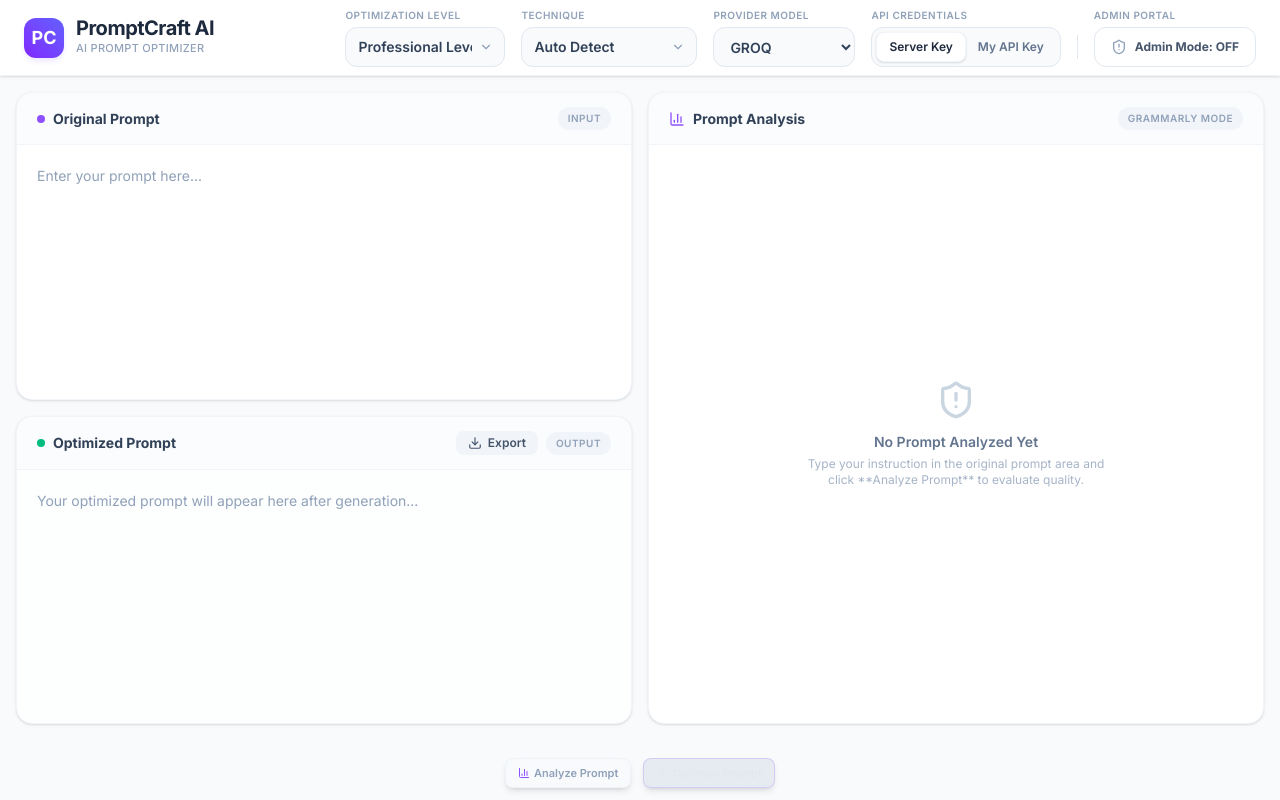
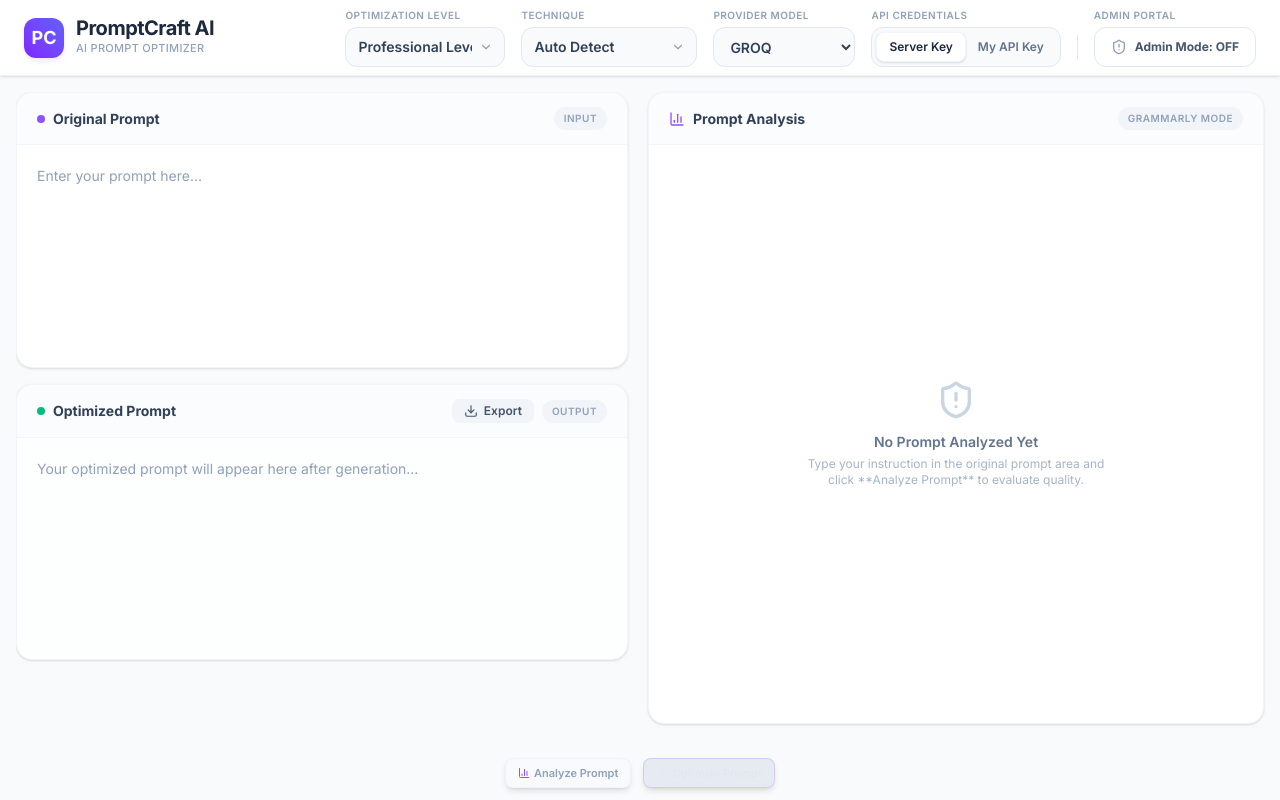
Before and after one commit to dipk6545/AI-Prompt-Generator, a React (Vite) app in the folder frontend/: page / in a window 1280 px wide. Built offline with nearby package versions, Linux system fonts and the light colour scheme.

Commit message:
Fix layout stretching and full screen height support

```diff
--- a/frontend/src/components/PromptPanels.tsx
+++ b/frontend/src/components/PromptPanels.tsx
@@ -73,7 +73,7 @@ export const PromptPanels: React.FC<PromptPanelsProps> = ({
   };
 
   return (
-    <div className="flex-1 flex flex-col p-4 pb-16 gap-4 overflow-y-auto min-h-0 mb-3">
+    <div className="flex-1 flex flex-col p-4 pb-16 gap-4 min-h-0 mb-3">
       {/* Error Banner */}
       {errorMsg && (
         <div className="flex items-start gap-3 p-4 bg-rose-50 border border-rose-100 rounded-2xl text-rose-800 text-sm animate-shake">
@@ -89,7 +89,7 @@ export const PromptPanels: React.FC<PromptPanelsProps> = ({
       <div className="flex-1 grid grid-cols-1 lg:grid-cols-2 gap-4 min-h-0">
 
         {/* Left Column - Split: Top Input, Bottom Output, Report, Diff */}
-        <div className="flex flex-col gap-4 h-full">
+        <div className="flex flex-col gap-4 h-full overflow-y-auto pr-1 pb-16">
 
           {/* Top Panel - Input */}
           <div className="flex flex-col bg-white rounded-2xl border border-slate-100 shadow-sm overflow-hidden group focus-within:ring-2 focus-within:ring-violet-500/10 focus-within:border-violet-500 transition-all flex-1 min-h-[250px]">
```
